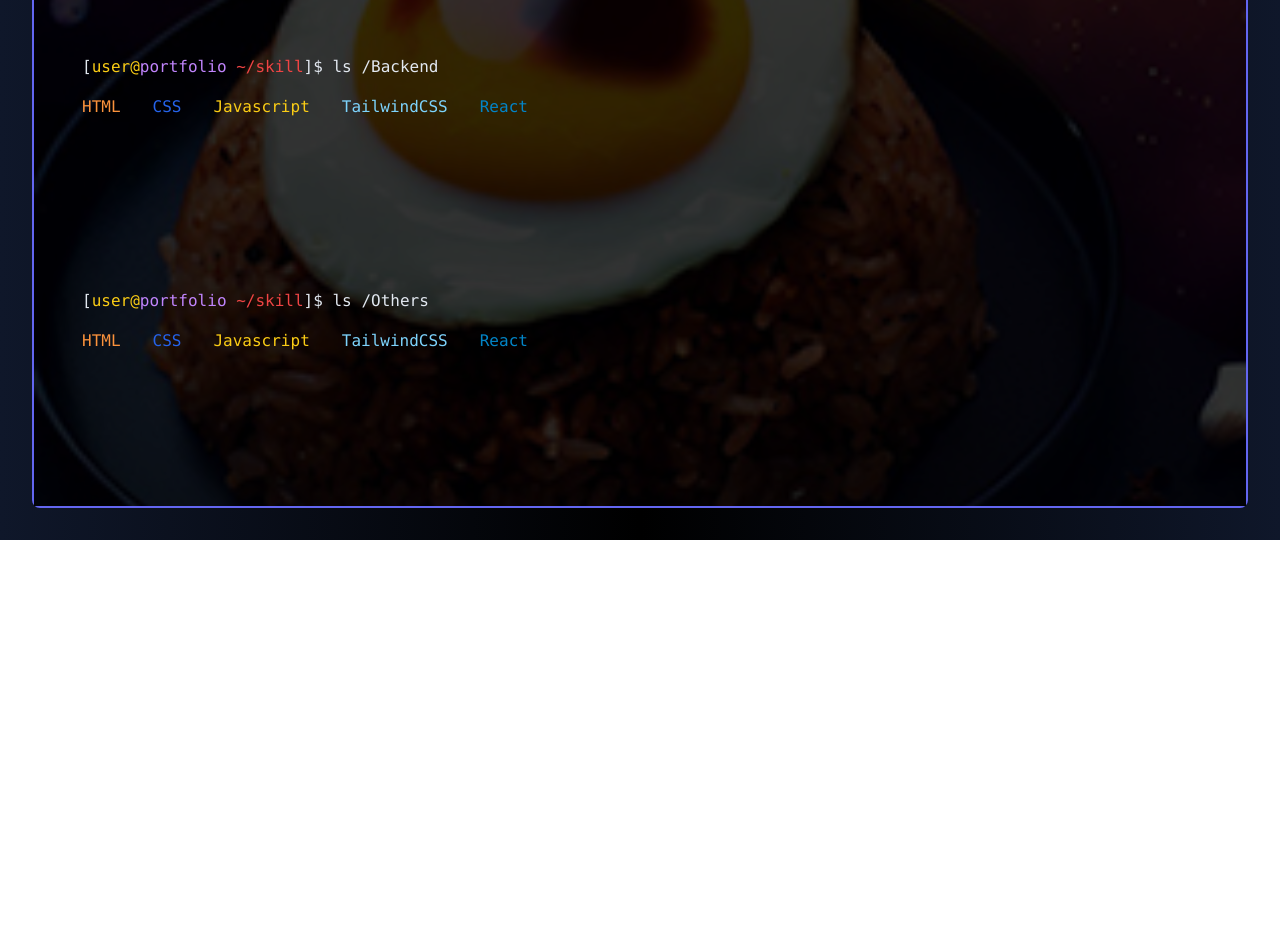
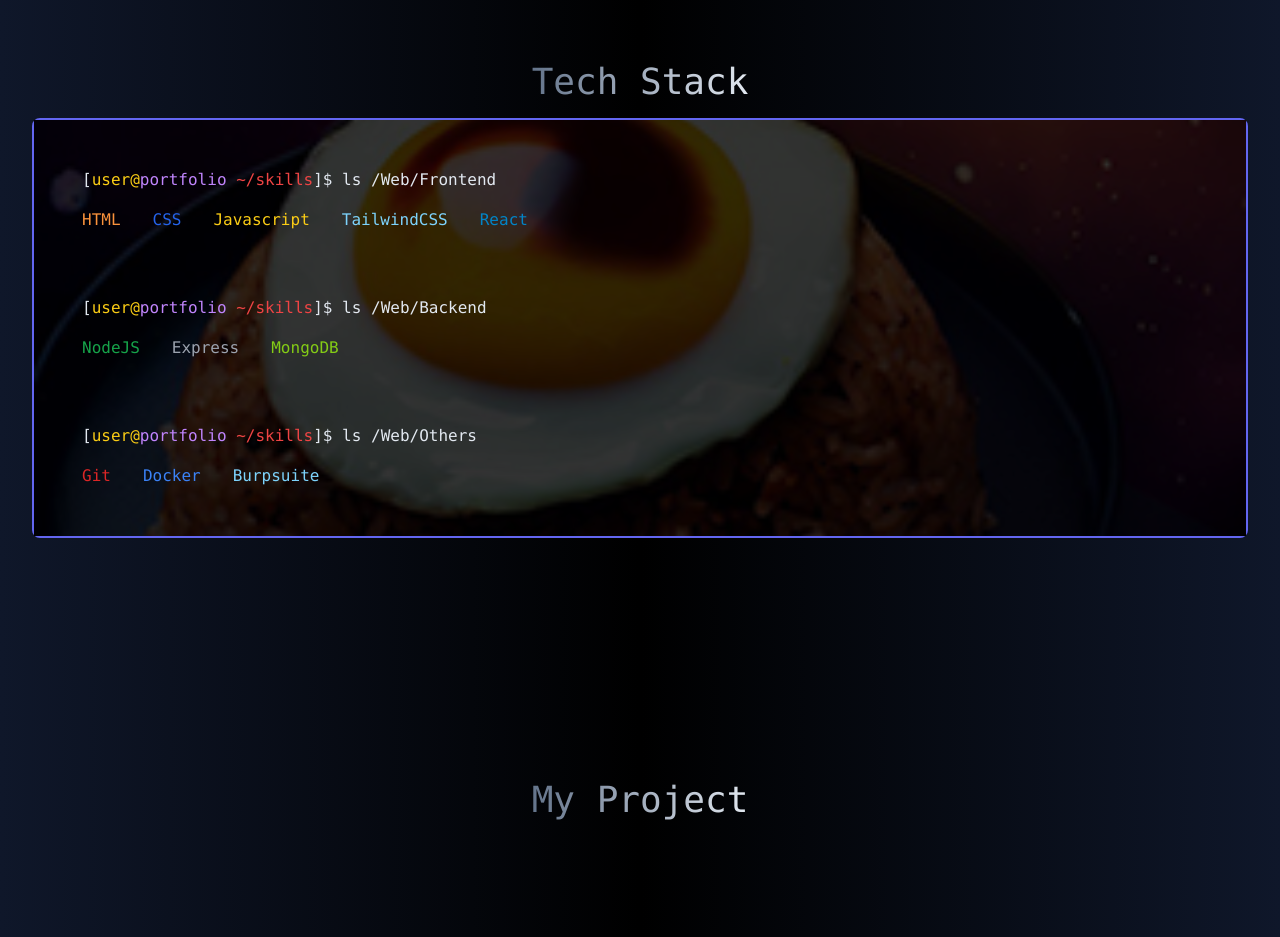
Before and after one commit to Tomba-Hopkins/project-react, a React (Vite) app in the folder portfolioku/: page / in a window 1280 px wide. Shown: the part 1860-2797 px from the top of the page. Before the commit the page ends 2400 px from the top, so only its background shows below. Built offline with nearby package versions, Linux system fonts and the light colour scheme.

Commit message:
add: lagi

```diff
--- a/portfolioku/src/App.jsx
+++ b/portfolioku/src/App.jsx
@@ -13,7 +13,7 @@ function App() {
   }, []);
 
   return (
-    <div className="bg-gradient-to-r from-slate-900 via-black to-slate-900 text-slate-100 min-h-screen flex flex-col items-center">
+    <div className="bg-gradient-to-r from-slate-900 via-black to-slate-900 text-slate-100 min-h-screen flex flex-col items-center gap-20 overflow-hidden">
       <AnimatePresence>
         {!notSplash && (
           <motion.main className="w-full flex h-screen absolute flex-col overflow-hidden">
@@ -46,7 +46,7 @@ function App() {
           <motion.header
             className="h-screen w-full p-4 flex flex-col gap-8 justify-center items-center"
             initial={{ opacity: 0 }}
-            whileInView={{ opacity: 1 }}
+            whileInView={{ opacity: 1, scale: [1, 0.8, 1] }}
             transition={{ duration: 1, delay: 1.5, ease: "easeIn" }}
           >
             <div className="flex items-center justify-center gap-8">
@@ -59,14 +59,14 @@ function App() {
                 Hello, i am smith
               </motion.p>
               <motion.img
-                className="w-14 h-14 md:w-24 md:h-24 rounded-full border-2 border-yellow-400"
+                className="w-14 h-14 cursor-pointer md:w-24 md:h-24 rounded-full border-2 border-yellow-400"
                 src="/img/me.jpg"
                 alt="me.jpg"
                 initial={{ x: 300 }}
                 animate={{ x: 0 }}
-                whileHover={{ scale: 1.2 }}
-                whileTap={{ scale: 0.7 }}
-                transition={{ duration: 0.9, stiffness: 50, delay: 1.5 }}
+                whileHover={{ scale: 0.7 }}
+                whileTap={{ scale: 0 }}
+                transition={{ duration: 0.9, stiffness: 50 }}
               />
             </div>
             <div className="flex justify-center items-center gap-4">
@@ -100,7 +100,10 @@ function App() {
             transition={{ duration: 1 }}
             viewport={{ amount: 0.5 }}
           >
-            <motion.div className="bg-black w-full md:w-1/4 border-2 border-green-400 rounded-lg h-1/4 md:h-1/2 flex flex-col gap-4 p-8 text-xs md:text-sm">
+            <h1 className="md:text-4xl bg-gradient-to-r from-slate-500 to-slate-200 bg-clip-text text-transparent md:-rotate-90">
+              About me
+            </h1>
+            <motion.div className="bg-black w-full md:w-1/4 border-2 border-green-400 rounded-lg h-1/3 md:h-1/2 flex flex-col gap-4 p-8 text-xs md:text-sm">
               <p>
                 <span className="text-green-400">{`user@portfolio>`}</span> cat
                 me.json
@@ -123,7 +126,7 @@ function App() {
                 />
               </pre>
             </motion.div>
-            <motion.div className="bg-black w-full md:w-1/4 border-2 border-red-500 rounded-lg md:h-1/2 h-1/4 flex flex-col gap-4 p-8 text-xs md:text-sm">
+            <motion.div className="bg-black w-full md:w-1/4 border-2 border-red-500 rounded-lg md:h-1/2 h-1/3 flex flex-col gap-4 p-8 text-xs md:text-sm">
               <p>I{"'"}am happy with :</p>
               <motion.p
                 initial={{ opacity: 0 }}
@@ -160,31 +163,41 @@ function App() {
           </motion.section>
 
           <motion.section
-            className="w-full h-screen flex flex-col justify-center items-center p-8"
+            className="w-full min-h-screen flex flex-col justify-center items-center p-8 gap-4"
             initial={{ opacity: 0 }}
             whileInView={{ opacity: 1 }}
             viewport={{ amount: 0.8 }}
           >
-            <motion.div className="bg-black/30 backdrop-blur-md z-10 w-full border-2 border-indigo-500 rounded-lg md:h-full h-1/2 flex flex-col p-4 text-xs md:text-sm">
+            <h1 className="md:text-4xl bg-gradient-to-r from-slate-500 to-slate-200 bg-clip-text text-transparent">
+              Tech Stack
+            </h1>
+            <motion.div
+              initial={{ opacity: 0 }}
+              whileInView={{ opacity: 1 }}
+              transition={{ duration: 1 }}
+              viewport={{ amount: 0.8 }}
+              className="bg-black/30 backdrop-blur-md z-10 w-full border-2 border-indigo-500 rounded-lg md:h-full h-1/2 flex flex-col p-4 text-xs md:text-sm"
+            >
               <img
                 src="/img/me.jpg"
                 alt="me"
                 className="absolute w-full h-full z-0 object-cover inset-0"
               />
               <div className="absolute z-10 inset-0 w-full h-full bg-black/80"></div>
-              <div className="z-20 w-full h-1/3 text-xs md:text-base p-2 md:p-8 flex flex-col md:gap-4 gap-2">
+
+              <div className="z-20 w-full h-1/4 text-xs md:text-base p-2 md:p-8 flex flex-col md:gap-4 gap-2">
                 <p className="text-slate-200">
                   {"["}
                   <span className="text-yellow-400">user@</span>
                   <span className="text-purple-400">portfolio </span>
-                  <span className="text-red-500">~/skill</span>
-                  {"]"}$ ls /Frontend
+                  <span className="text-red-500">~/skills</span>
+                  {"]"}$ ls /Web/Frontend
                 </p>
                 <div className="w-full flex gap-2 md:gap-8">
                   <motion.p
                     initial={{ opacity: 0 }}
                     whileInView={{ opacity: 1 }}
-                    transition={{ duration: 0.5, delay: 1 }}
+                    transition={{ duration: 0.5, delay: 1, ease: "easeIn" }}
                     className="text-orange-400"
                   >
                     HTML
@@ -192,7 +205,7 @@ function App() {
                   <motion.p
                     initial={{ opacity: 0 }}
                     whileInView={{ opacity: 1 }}
-                    transition={{ duration: 0.5, delay: 1 }}
+                    transition={{ duration: 1, delay: 1, ease: "easeIn" }}
                     className="text-blue-600"
                   >
                     CSS
@@ -200,7 +213,7 @@ function App() {
                   <motion.p
                     initial={{ opacity: 0 }}
                     whileInView={{ opacity: 1 }}
-                    transition={{ duration: 0.5, delay: 1 }}
+                    transition={{ duration: 1.5, delay: 1, ease: "easeIn" }}
                     className="text-yellow-400"
                   >
                     Javascript
@@ -208,7 +221,7 @@ function App() {
                   <motion.p
                     initial={{ opacity: 0 }}
                     whileInView={{ opacity: 1 }}
-                    transition={{ duration: 0.5, delay: 1 }}
+                    transition={{ duration: 2, delay: 1, ease: "easeIn" }}
                     className="text-sky-300"
                   >
                     TailwindCSS
@@ -216,116 +229,95 @@ function App() {
                   <motion.p
                     initial={{ opacity: 0 }}
                     whileInView={{ opacity: 1 }}
-                    transition={{ duration: 0.5, delay: 1 }}
+                    transition={{ duration: 2.5, delay: 1, ease: "easeIn" }}
                     className="text-sky-600"
                   >
                     React
                   </motion.p>
                 </div>
               </div>
-              <div className="z-20 w-full h-1/3 text-xs md:text-base p-2 md:p-8 flex flex-col md:gap-4 gap-2">
+              <div className="z-20 w-full h-1/4 text-xs md:text-base p-2 md:p-8 flex flex-col md:gap-4 gap-2">
                 <p className="text-slate-200">
                   {"["}
                   <span className="text-yellow-400">user@</span>
                   <span className="text-purple-400">portfolio </span>
-                  <span className="text-red-500">~/skill</span>
-                  {"]"}$ ls /Backend
+                  <span className="text-red-500">~/skills</span>
+                  {"]"}$ ls /Web/Backend
                 </p>
                 <div className="w-full flex gap-2 md:gap-8">
                   <motion.p
                     initial={{ opacity: 0 }}
                     whileInView={{ opacity: 1 }}
-                    transition={{ duration: 0.5, delay: 1 }}
-                    className="text-orange-400"
+                    transition={{ duration: 0.5, delay: 1.2, ease: "easeIn" }}
+                    className="text-green-600"
                   >
-                    HTML
+                    NodeJS
                   </motion.p>
                   <motion.p
                     initial={{ opacity: 0 }}
                     whileInView={{ opacity: 1 }}
-                    transition={{ duration: 0.5, delay: 1 }}
-                    className="text-blue-600"
+                    transition={{ duration: 1, delay: 1.2, ease: "easeIn" }}
+                    className="text-gray-400"
                   >
-                    CSS
+                    Express
                   </motion.p>
                   <motion.p
                     initial={{ opacity: 0 }}
                     whileInView={{ opacity: 1 }}
-                    transition={{ duration: 0.5, delay: 1 }}
-                    className="text-yellow-400"
+                    transition={{ duration: 1.5, delay: 1.2, ease: "easeIn" }}
+                    className="text-lime-500"
                   >
-                    Javascript
-                  </motion.p>
-                  <motion.p
-                    initial={{ opacity: 0 }}
-                    whileInView={{ opacity: 1 }}
-                    transition={{ duration: 0.5, delay: 1 }}
-                    className="text-sky-300"
-                  >
-                    TailwindCSS
-                  </motion.p>
-                  <motion.p
-                    initial={{ opacity: 0 }}
-                    whileInView={{ opacity: 1 }}
-                    transition={{ duration: 0.5, delay: 1 }}
-                    className="text-sky-600"
-                  >
-                    React
+                    MongoDB
                   </motion.p>
                 </div>
               </div>
-              <div className="z-20 w-full h-1/3 text-xs md:text-base p-2 md:p-8 flex flex-col md:gap-4 gap-2">
+              <div className="z-20 w-full h-1/4 text-xs md:text-base p-2 md:p-8 flex flex-col md:gap-4 gap-2">
                 <p className="text-slate-200">
                   {"["}
                   <span className="text-yellow-400">user@</span>
                   <span className="text-purple-400">portfolio </span>
-                  <span className="text-red-500">~/skill</span>
-                  {"]"}$ ls /Others
+                  <span className="text-red-500">~/skills</span>
+                  {"]"}$ ls /Web/Others
                 </p>
                 <div className="w-full flex gap-2 md:gap-8">
                   <motion.p
                     initial={{ opacity: 0 }}
                     whileInView={{ opacity: 1 }}
-                    transition={{ duration: 0.5, delay: 1 }}
-                    className="text-orange-400"
+                    transition={{ duration: 0.5, delay: 1.4, ease: "easeIn" }}
+                    className="text-red-600"
                   >
-                    HTML
+                    Git
                   </motion.p>
                   <motion.p
                     initial={{ opacity: 0 }}
                     whileInView={{ opacity: 1 }}
-                    transition={{ duration: 0.5, delay: 1 }}
-                    className="text-blue-600"
+                    transition={{ duration: 1, delay: 1.4, ease: "easeIn" }}
+                    className="text-blue-500"
                   >
-                    CSS
+                    Docker
                   </motion.p>
                   <motion.p
                     initial={{ opacity: 0 }}
                     whileInView={{ opacity: 1 }}
-                    transition={{ duration: 0.5, delay: 1 }}
-                    className="text-yellow-400"
-                  >
-                    Javascript
-                  </motion.p>
-                  <motion.p
-                    initial={{ opacity: 0 }}
-                    whileInView={{ opacity: 1 }}
-                    transition={{ duration: 0.5, delay: 1 }}
+                    transition={{ duration: 1.5, delay: 1.4, ease: "easeIn" }}
                     className="text-sky-300"
                   >
-                    TailwindCSS
-                  </motion.p>
-                  <motion.p
-                    initial={{ opacity: 0 }}
-                    whileInView={{ opacity: 1 }}
-                    transition={{ duration: 0.5, delay: 1 }}
-                    className="text-sky-600"
-                  >
-                    React
+                    Burpsuite
                   </motion.p>
                 </div>
               </div>
             </motion.div>
+          </motion.section>
+
+          <motion.section
+            className="min-h-screen overflow-y-hidden"
+            initial={{ y: 300 }}
+            whileInView={{ y: 0 }}
+            transition={{ duration: 1 }}
+          >
+            <h1 className="md:text-4xl bg-gradient-to-r from-slate-500 to-slate-200 bg-clip-text text-transparent">
+              My Project
+            </h1>
           </motion.section>
         </>
       )}
```
